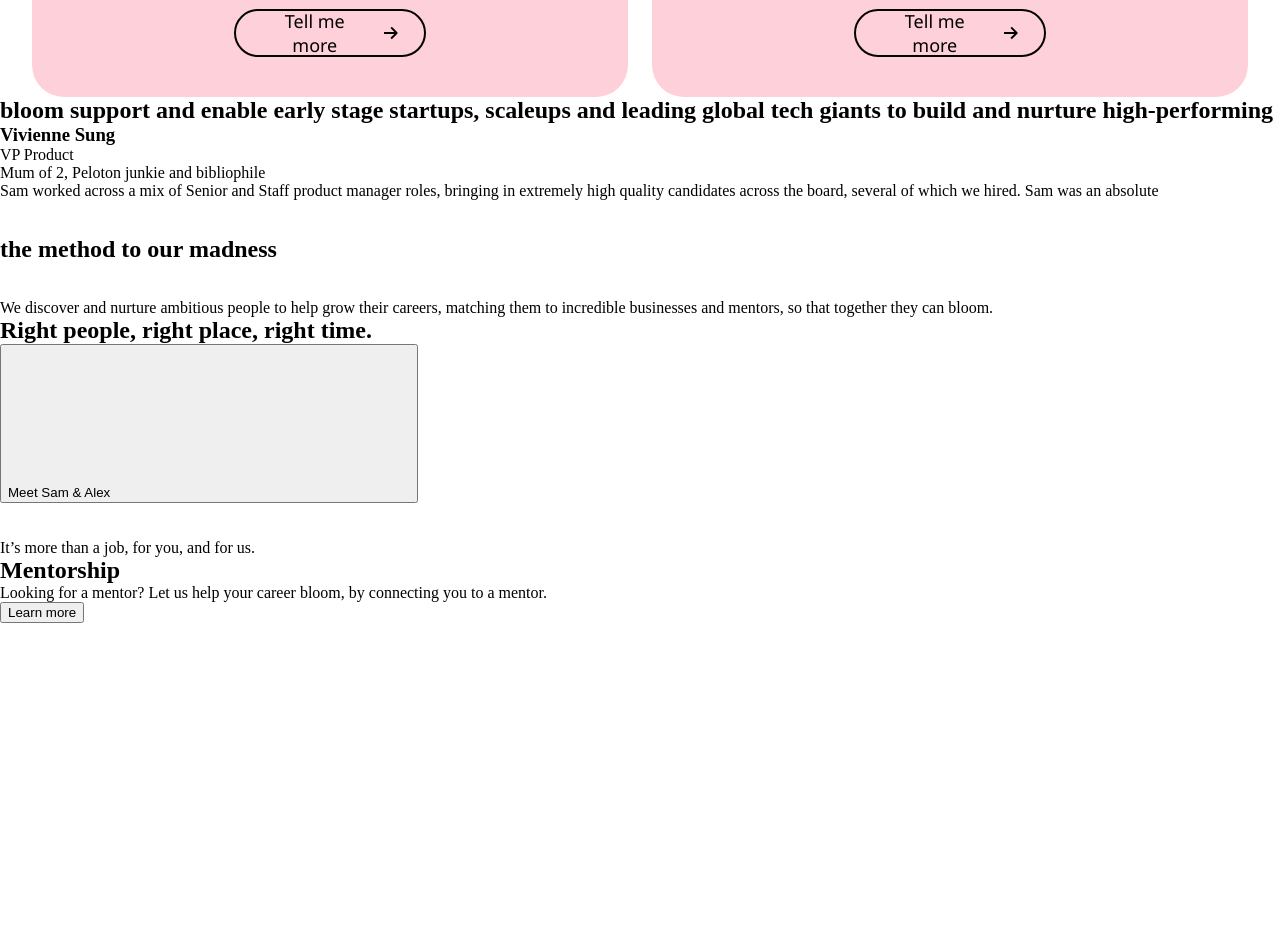
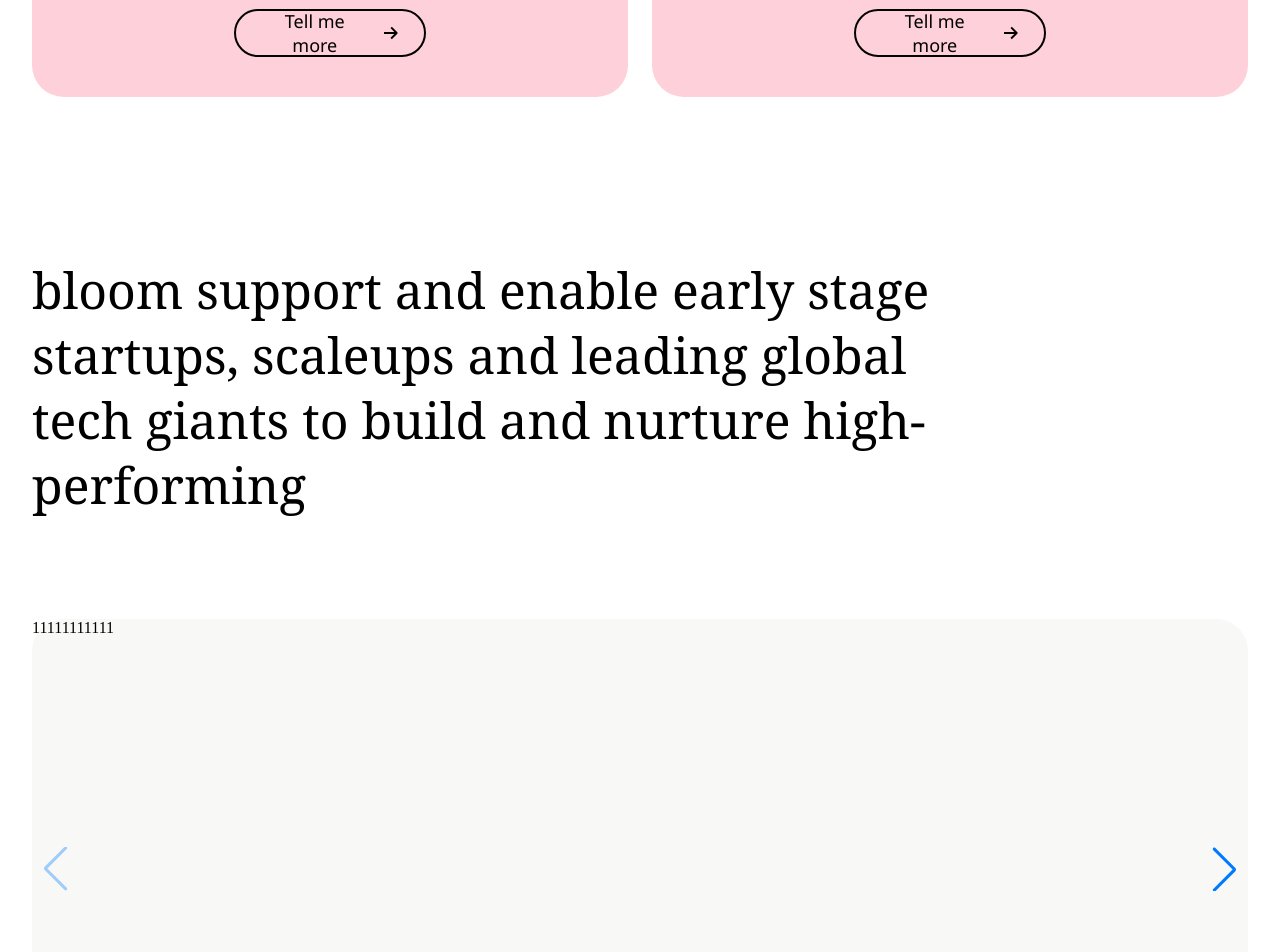
Before and after one commit to Chapelk1/bloom, a React (Create React App) app: page / in a window 1280 px wide. Shown: the part 1920-2872 px from the top of the page. Built offline with nearby package versions, Linux system fonts and the light colour scheme.

Commit message:
add swiper

```diff
--- a/src/component/Maintaining/Maintaining.jsx
+++ b/src/component/Maintaining/Maintaining.jsx
@@ -1,12 +1,29 @@
+import { Title, Wrap } from "./Maintaining.styled";
+import { Section, Container } from "component/Helpers/Helpers.styled";
+import { register } from "swiper/element/bundle";
+register();
+
 function Maintaining() {
   return (
-    <section>
-      <h2>
+    <Section style={{ padding: "161px 0 0 0" }}>
+      <Container>
+        <Title>
           bloom support and enable early stage startups, scaleups and leading
           global tech giants to build and nurture high-performing
-      </h2>
-      <div>
-        <div className="swiper">
+        </Title>
+        <Wrap>
+          <swiper-container
+            navigation="true"
+            pagination="true"
+            scrollbar="true"
+            style={{width: '100%', height: '500px'}}
+          >
+            <swiper-slide>11111111111</swiper-slide>
+            <swiper-slide>22222222222</swiper-slide>
+            <swiper-slide>33333333333</swiper-slide>
+          </swiper-container>
+
+          {/* <div className="swiper">
             <div className="card">
               <div>
                 <h3>Vivienne Sung</h3>
@@ -14,16 +31,17 @@
                 <p>Mum of 2, Peloton junkie and bibliophile</p>
                 <p>
                   Sam worked across a mix of Senior and Staff product manager
-                roles, bringing in extremely high quality candidates across the
-                board, several of which we hired. Sam was an absolute
+                  roles, bringing in extremely high quality candidates across
+                  the board, several of which we hired. Sam was an absolute
                 </p>
                 <img src="" alt="" />
               </div>
               <img src="" alt="" />
             </div>
-        </div>
-      </div>
-    </section>
+          </div> */}
+        </Wrap>
+      </Container>
+    </Section>
   );
 }
 
--- a/src/component/Maintaining/Maintaining.styled.js
+++ b/src/component/Maintaining/Maintaining.styled.js
@@ -0,0 +1,18 @@
+import styled from "@emotion/styled";
+
+export const Title = styled.h2`
+  font-family: var(--second-family);
+  font-weight: 400;
+  font-size: 50px;
+  line-height: 1.3;
+  color: var(--text-color-second);
+  max-width: 986px;
+  margin-bottom: 101px;
+`;
+
+export const Wrap = styled.div`
+  border-radius: 32px;
+  width: 1216px;
+  height: 562px;
+  background: #f8f8f6;
+`;
--- a/src/component/Support/Support.jsx
+++ b/src/component/Support/Support.jsx
@@ -1,3 +1,5 @@
+
+
 function Support() {
   return (
     <section>
```
Lines whose indentation alone changed are shown as unchanged.
